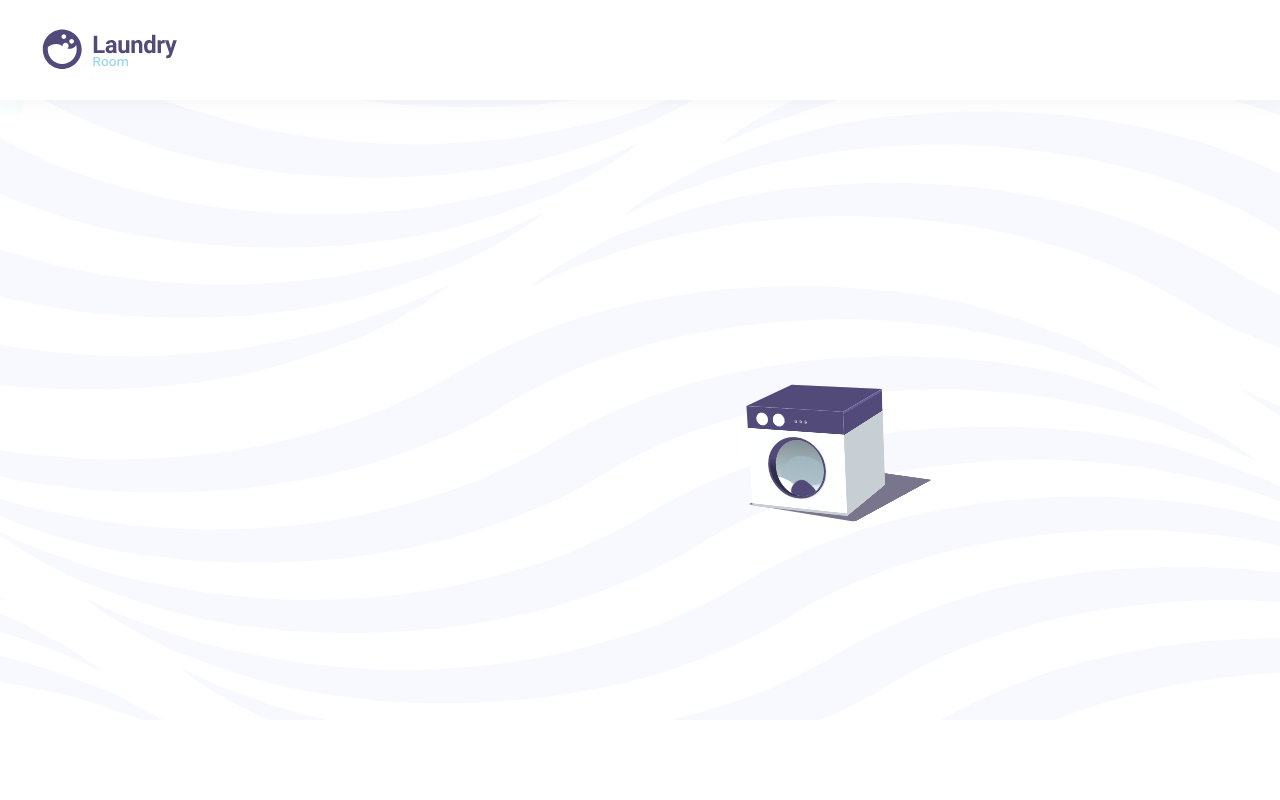
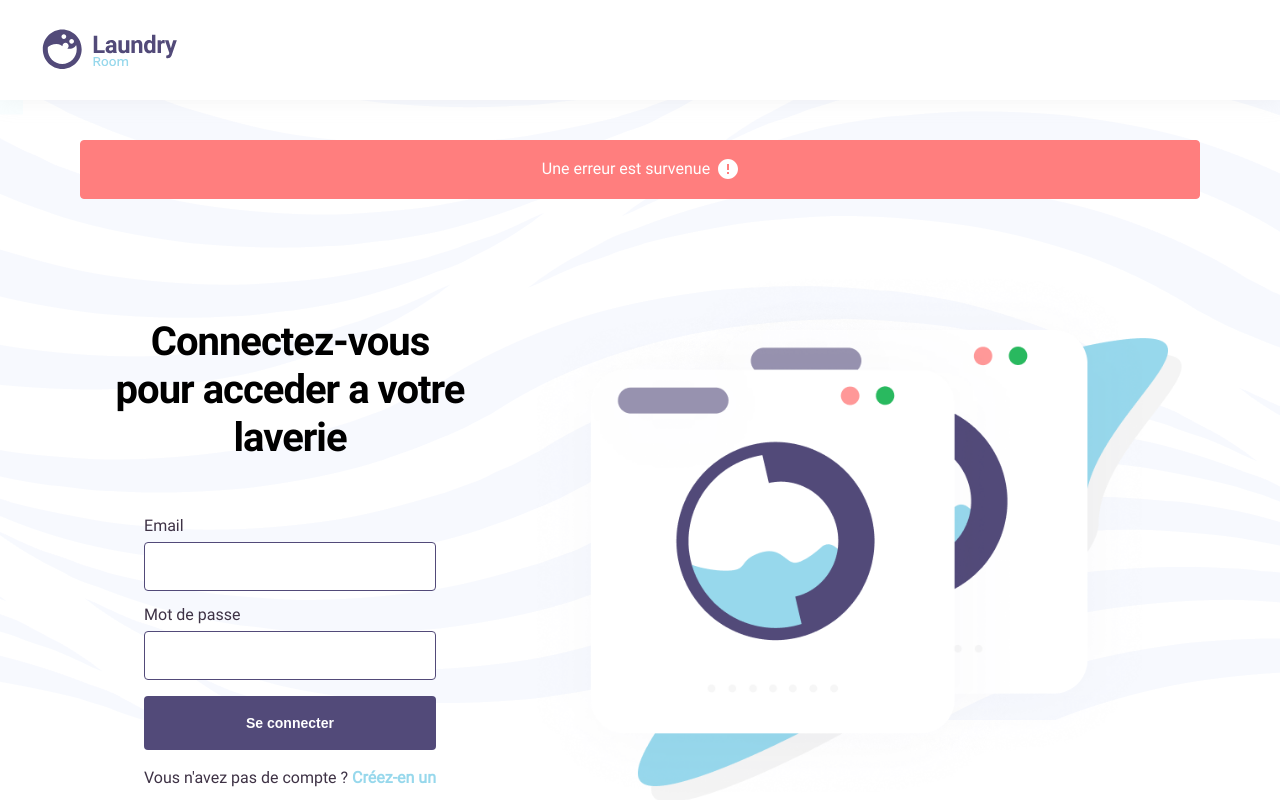
Before and after one commit to tlugat/iot-solution-hetic, a React (Create React App) app: page /login in a window 1280 px wide. Both pictures are taken after typing "name@example.com", "Sample123" into the empty fields and a click on the button "Se connecter". Built offline with nearby package versions, Linux system fonts and the light colour scheme; no server answers.

Commit message:
login error handling and AuthError component

```diff
--- a/package.json
+++ b/package.json
@@ -7,9 +7,11 @@
     "@testing-library/react": "^11.1.0",
     "@testing-library/user-event": "^12.1.10",
     "axios": "^0.21.1",
+    "chart.js": "^3.4.1",
     "formik": "^2.2.9",
     "normalize.css": "^8.0.1",
     "react": "^17.0.2",
+    "react-chartjs-2": "^3.0.4",
     "react-dom": "^17.0.2",
     "react-modal": "^3.14.3",
     "react-router-dom": "^5.2.0",
--- /dev/null
+++ b/src/app/commons/AuthError/AuthError.js
@@ -0,0 +1,22 @@
+import styles from './AuthError.module.scss'
+
+const AuthError = ({error}) => {
+
+  if(!error) {
+    return null
+  }
+     return (
+    <div className={styles.container}>
+      <p>Une erreur est survenue</p>
+      <svg width="20" height="20" viewBox="0 0 20 20" fill="#FF7E7E" xmlns="http://www.w3.org/2000/svg">
+        <path d="M10 0C4.48 0 0 4.48 0 10C0 15.52 4.48 20 10 20C15.52 20 20 15.52 20 10C20 4.48 15.52 0 10 0ZM11 15H9V13H11V15ZM11 11H9V5H11V11Z" fill="#fff"/>
+      </svg>
+    </div>
+  )
+
+
+
+
+}
+
+export default AuthError
--- /dev/null
+++ b/src/app/commons/AuthError/AuthError.module.scss
@@ -0,0 +1,13 @@
+@import "src/app/styles/_global.scss";
+
+.container {
+  @include d-flex(row, center, center, .5rem);
+  padding: 1rem;
+  border: 1px solid $error;
+  border-radius: $border-radius-small;
+  background-color: $error;
+  height: fit-content;
+  p {
+    color: #fff;
+  }
+}
--- a/src/app/commons/Loader/Loader.js
+++ b/src/app/commons/Loader/Loader.js
@@ -1,4 +1,4 @@
-import styles from "./Loader.scss";
+import "./Loader.scss";
 
 function Loader() {
   return (
--- a/src/app/commons/LoginForm/LoginForm.js
+++ b/src/app/commons/LoginForm/LoginForm.js
@@ -1,4 +1,3 @@
-import {useState} from "react";
 import {Formik, Field, ErrorMessage} from 'formik';
 import * as Yup from 'yup';
 import {Link} from 'react-router-dom';
@@ -10,9 +9,8 @@ import {PrimaryBtn} from "app/commons/Buttons/Buttons";
 import styles from "./LoginForm.module.scss";
 
 
-const Form = ({setIsLoading}) => {
+const Form = ({setIsLoading, setLoginError}) => {
 
-  const [loginError, setLoginError] = useState(false);
 
   const auth = useAuth();
 
@@ -27,18 +25,10 @@ const Form = ({setIsLoading}) => {
     const {email, password} = values;
     actions.setSubmitting(false);
     auth.login(email, password)
-    .then(response => {
+    .catch(error => {
       setIsLoading(false);
-      if(response){
-        if(response.status !== 200) {
-          if(response.data.error) {
-            setLoginError(response.data.error)
-          } else {
-            setLoginError(true)
-          }
-        }
-      }
-    });
+      setLoginError(error);
+   });;
   }
 
   return (
@@ -64,7 +54,6 @@ const Form = ({setIsLoading}) => {
             <ErrorMessage name="password" component={CustomError} />
             <PrimaryBtn customStyles={{height: "54px"}} type="submit" disabled={isSubmitting} value="Se connecter"/>
             <p>Vous n'avez pas de compte ? <span><Link className={styles.registerLink} to="/register"> Créez-en un </Link></span></p>
-            {loginError && <div>{loginError !== true ? loginError : "An error has occured."}</div>}
           </form>
 
         )}
--- a/src/app/commons/RegisterForm/RegisterForm.js
+++ b/src/app/commons/RegisterForm/RegisterForm.js
@@ -1,4 +1,3 @@
-import {useState} from "react";
 import {Formik, Field, ErrorMessage} from 'formik';
 import * as Yup from 'yup';
 import {useAuth} from "app/hooks/useAuth";
@@ -34,8 +33,6 @@ const RegisterForm = ({setIsRegistered, setIsLoading, setRegisterError, laundrie
         if(response.data.msg === "Success") {
           setIsRegistered(true)
         }
-      } else {
-        console.log('test')
       }
     })
     .catch(error => {
--- a/src/app/pages/Login/Login.js
+++ b/src/app/pages/Login/Login.js
@@ -6,6 +6,7 @@ import {useAuth} from "app/hooks/useAuth";
 import Loader from "app/commons/Loader/Loader";
 import PageContainer from "app/commons/PageContainer/PageContainer";
 import Form from 'app/commons/LoginForm/LoginForm';
+import AuthError from "app/commons/AuthError/AuthError";
 
 import washer_img from "app/assets/img/washer-login.png";
 import background from "app/assets/img/background.png";
@@ -15,6 +16,8 @@ import styles from "./Login.module.scss";
 function Login() {
 
   const { width, breakpoints: {m} } = useViewport();
+
+  const [loginError, setLoginError] = useState(false);
 
   const auth = useAuth();
 
@@ -35,12 +38,13 @@ function Login() {
 
   return (
     <PageContainer customStyles={{ backgroundImage: `url(${background})`, height: "calc(100vh - 180px)"}} >
+       <AuthError error={loginError}/>
       {
         !isLoading && (
           <div className={styles.container}>
             <div className={styles.formWrapper}>
               <h1 className={styles.title}>Connectez-vous <br/> pour acceder a votre laverie</h1>
-              <Form setIsLoading={setIsLoading}/>
+              <Form setLoginError={setLoginError} setIsLoading={setIsLoading}/>
             </div>
             {
               width >= m && <img className={styles.illustration} src={washer_img} alt="washer"/>
--- a/src/app/pages/Register/Register.js
+++ b/src/app/pages/Register/Register.js
@@ -8,6 +8,7 @@ import laundries from "app/laundries.json";
 import PageContainer from "app/commons/PageContainer/PageContainer";
 import Form from 'app/commons/RegisterForm/RegisterForm';
 import Loader from "app/commons/Loader/Loader";
+import AuthError from "app/commons/AuthError/AuthError";
 
 import washer_png from "app/assets/img/washer-register.png";
 import success_logo from "app/assets/img/success.svg";
@@ -51,15 +52,7 @@ function Register() {
 
   return (
     <PageContainer customStyles={{ backgroundImage: `url(${background})`, height: "calc(100vh - 180px)"}}>
-       {registerError && (
-            <div className={styles.error}>
-              <p>Une erreur est survenue</p>
-              <svg width="20" height="20" viewBox="0 0 20 20" fill="#FF7E7E" xmlns="http://www.w3.org/2000/svg">
-                <path d="M10 0C4.48 0 0 4.48 0 10C0 15.52 4.48 20 10 20C15.52 20 20 15.52 20 10C20 4.48 15.52 0 10 0ZM11 15H9V13H11V15ZM11 11H9V5H11V11Z" fill="#fff"/>
-              </svg>
-            </div>
-          )}
-
+       <AuthError error={registerError}/>
       {
 
         !isLoading && (
--- a/src/app/pages/Register/Register.module.scss
+++ b/src/app/pages/Register/Register.module.scss
@@ -28,16 +28,6 @@
   }
 }
 
-.error {
-  @include d-flex(row, center, center, .5rem);
-  padding: 1rem;
-  border: 1px solid $error;
-  border-radius: $border-radius-small;
-  background-color: $error;
-  p {
-    color: #fff;
-  }
-}
 
 .success {
   @include d-flex(row, center, center, .5rem);
```
Also changed, not shown: src/app/commons/Menu/Menu.js (added, +12 -0 lines), src/app/commons/Menu/Menu.module.scss (added), src/app/pages/Login/Login.module.scss (line endings or trailing spaces), 1 other file (tests, documents, lock files or other folders).
